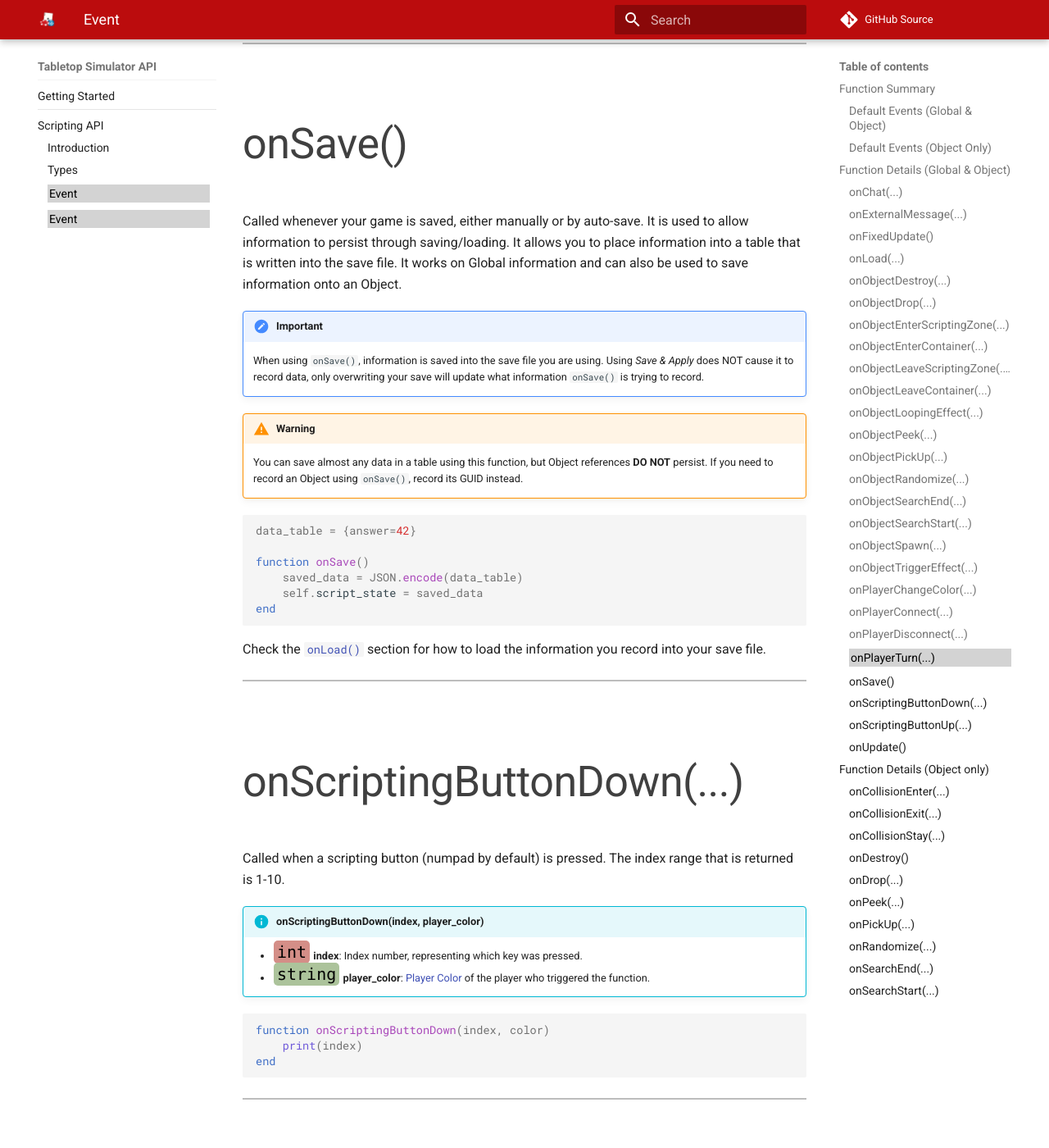
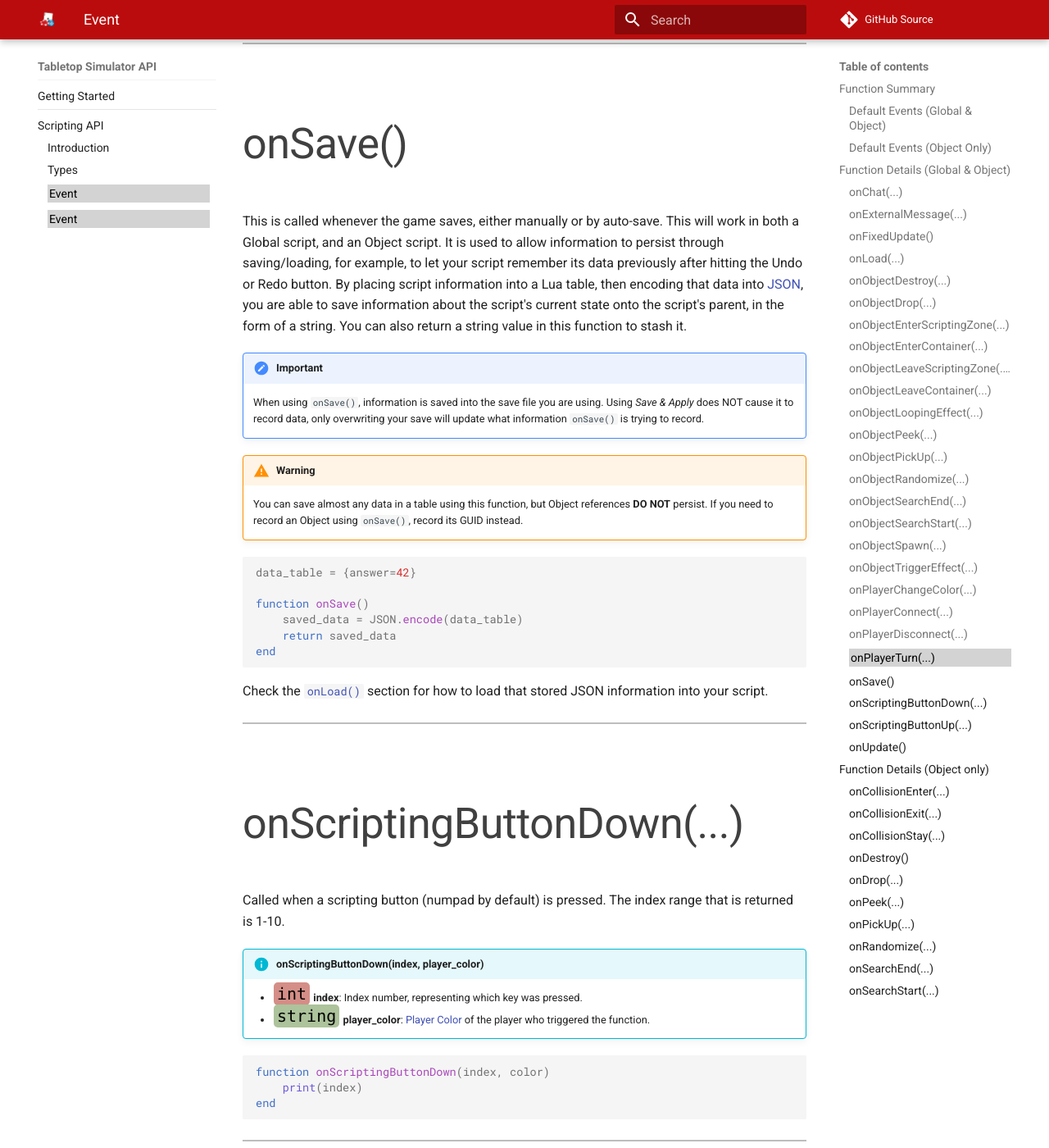
Before and after one commit to Berserk-Games/Tabletop-Simulator-API, an MkDocs documentation site: the page built from docs/event.md, in a window 1280 px wide and 1400 px high, scrolled down 13913 px. Shown: the whole window at 82% size. Built offline with MkDocs 1.6.1 and Material for MkDocs 9.7.7, drawn with Linux system fonts in a browser that asks for light colours; comment, search, counter and statistics services are not loaded; old or Windows-style settings are respelled for this version of MkDocs.

Commit message:
Improved onSave() documentation
The main additions is the mention that onSave() can return a value to stash the saved JSON string into the object the script resides in, and the shortcut to the JSON documentation.

````diff
--- a/docs/event.md
+++ b/docs/event.md
@@ -451,7 +451,7 @@ end
 
 ###onSave()
 
-Called whenever your game is saved, either manually or by auto-save. It is used to allow information to persist through saving/loading. It allows you to place information into a table that is written into the save file. It works on Global information and can also be used to save information onto an Object.
+This is called whenever the game saves, either manually or by auto-save. This will work in both a Global script, and an Object script. It is used to allow information to persist through saving/loading, for example, to let your script remember its data previously after hitting the Undo or Redo button. By placing script information into a Lua table, then encoding that data into [JSON](event#json), you are able to save information about the script's current state onto the script's parent, in the form of a string. You can also return a string value in this function to stash it.
 
 !!!important
 	When using `onSave()`, information is saved into the save file you are using. Using *Save & Apply* does NOT cause it to record data, only overwriting your save will update what information `onSave()` is trying to record.
@@ -464,11 +464,11 @@ data_table = {answer=42}
 
 function onSave()
 	saved_data = JSON.encode(data_table)
-	self.script_state = saved_data
+	return saved_data
 end
 ```
 
-Check the [`onLoad()`](#onload) section for how to load the information you record into your save file.
+Check the [`onLoad()`](#onload) section for how to load that stored JSON information into your script.
 
 ---
 
````
